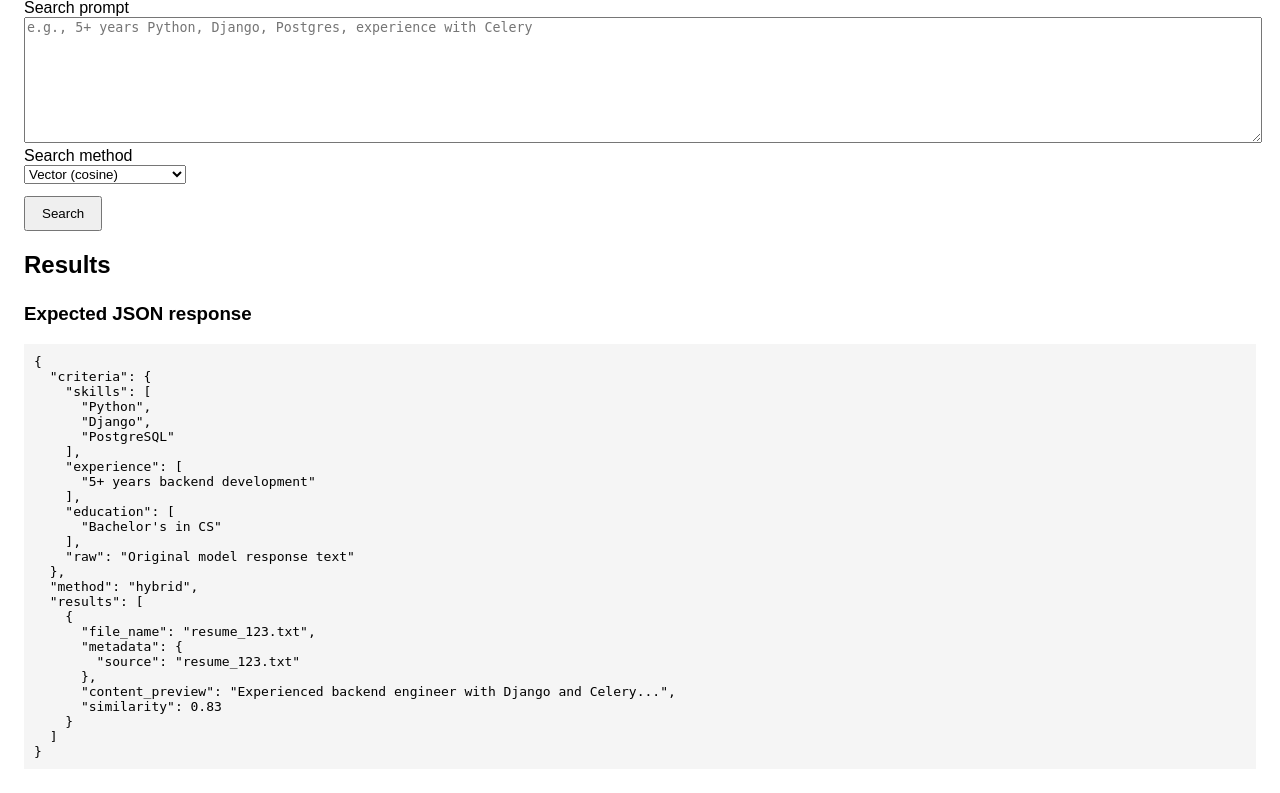
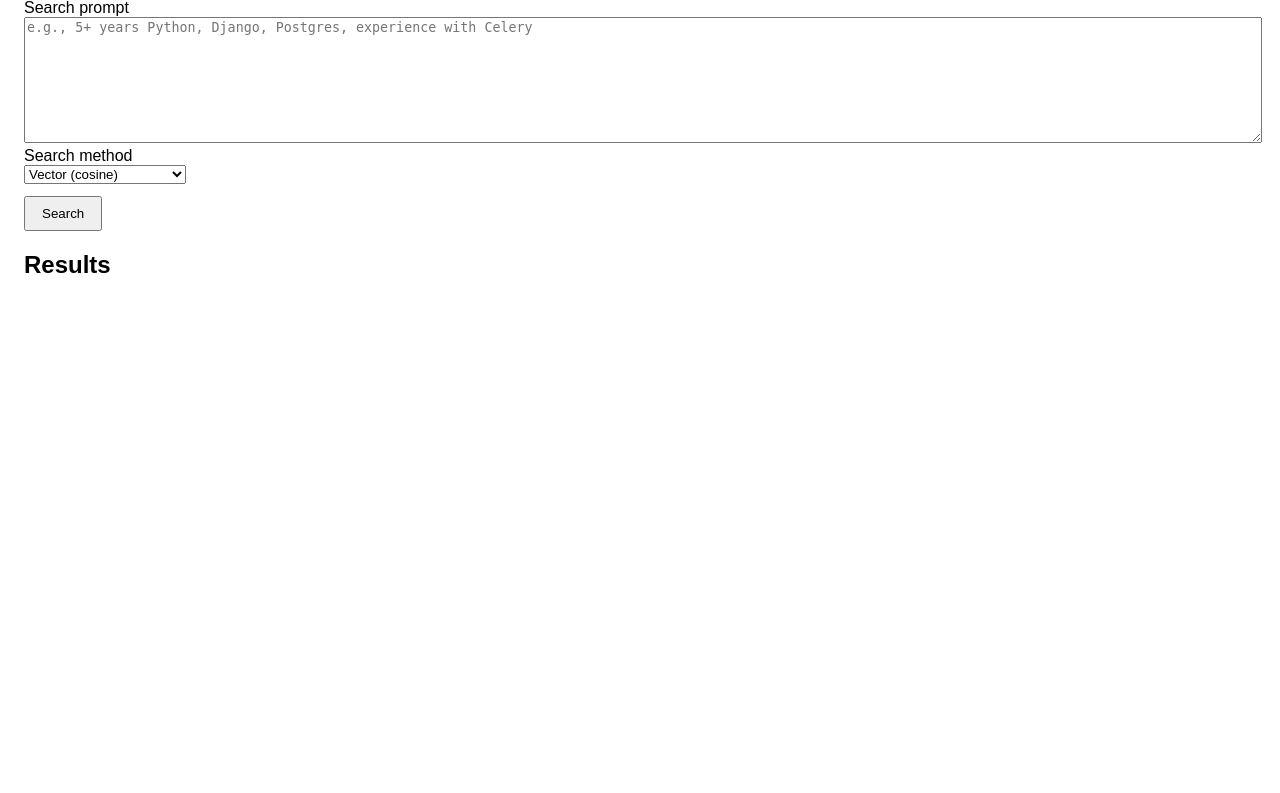
Before and after one commit to T-D-X/CS410-project, a Django app: page /search/ in a window 1280 px wide. Shown: the part 117-910 px from the top of the page. After the commit the page ends 390 px from the top, so only its background shows below. Run offline with Django 5.2, Linux system fonts and the light colour scheme; parts of the project's set-up code (start-up, migrations or seed data) failed here and were passed over.

Commit message:
remove extra details from html page

```diff
--- a/templates/search.html
+++ b/templates/search.html
@@ -32,29 +32,7 @@
     <h2>Results</h2>
     <div id="results"></div>
 
-    <h3>Expected JSON response</h3>
-    <pre id="sample-response"></pre>
-
     <script>
-      const sample = {
-        criteria: {
-          skills: ["Python", "Django", "PostgreSQL"],
-          experience: ["5+ years backend development"],
-          education: ["Bachelor's in CS"],
-          raw: "Original model response text"
-        },
-        method: "hybrid",
-        results: [
-          {
-            file_name: "resume_123.txt",
-            metadata: { source: "resume_123.txt" },
-            content_preview: "Experienced backend engineer with Django and Celery...",
-            similarity: 0.83
-          }
-        ]
-      };
-      document.getElementById("sample-response").textContent = JSON.stringify(sample, null, 2);
-
       const form = document.getElementById("search-form");
       const resultsDiv = document.getElementById("results");
 
@@ -72,7 +50,7 @@
           .map(
             (item) => `
               <div class="result-card">
-                <strong>${item.file_name}</strong><br/>
+                <strong>Candidate ${item.candidate_id} - ${item.file_name}</strong><br/>
                 <small>Similarity: ${item.similarity !== null ? item.similarity.toFixed(3) : "n/a"}</small>
                 <p>${item.content_preview}</p>
                 <pre>${JSON.stringify(item.metadata || {}, null, 2)}</pre>
```
Also changed, not shown: implementation_details.md (+1 -0 lines), README.md.
